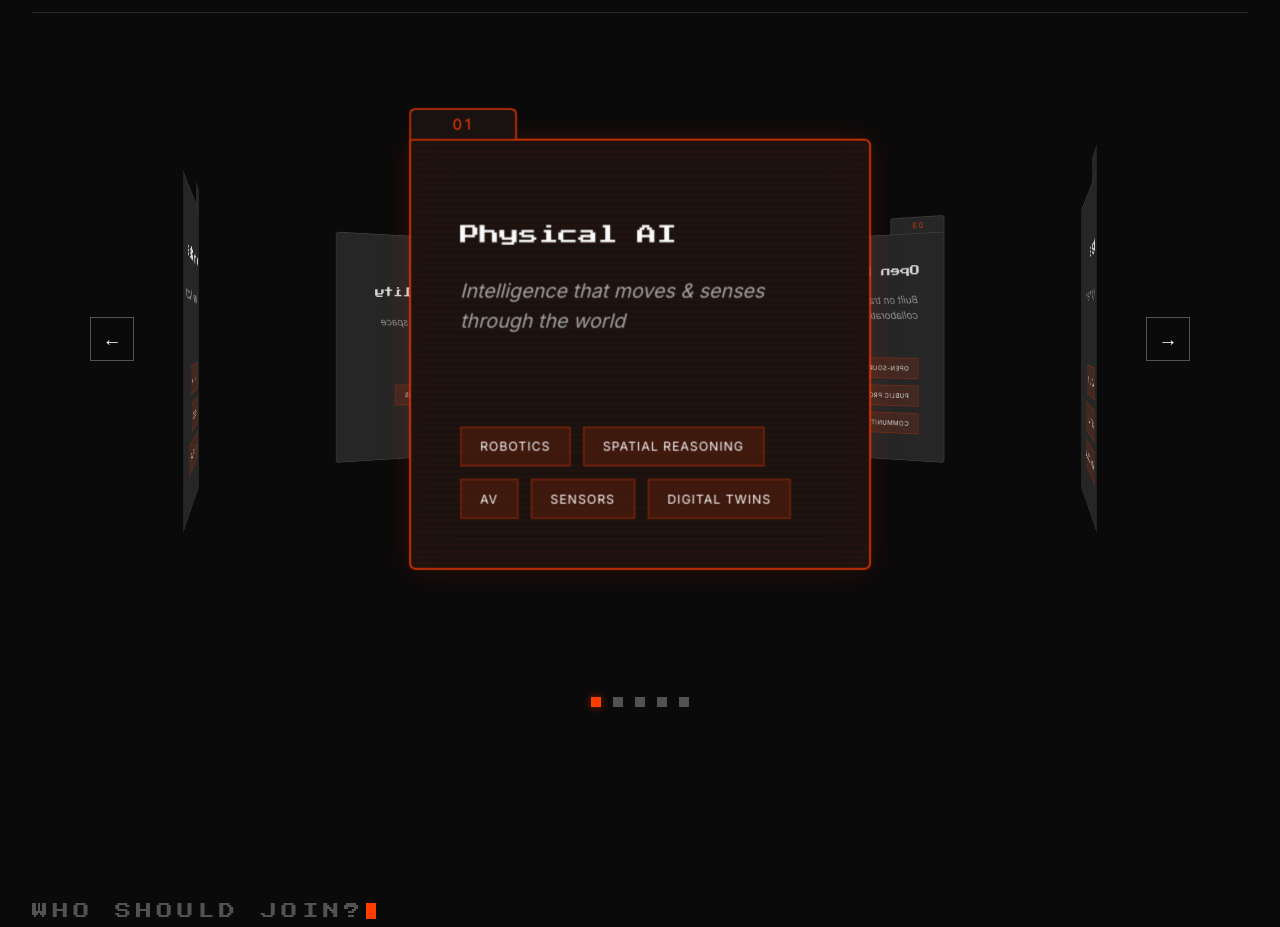
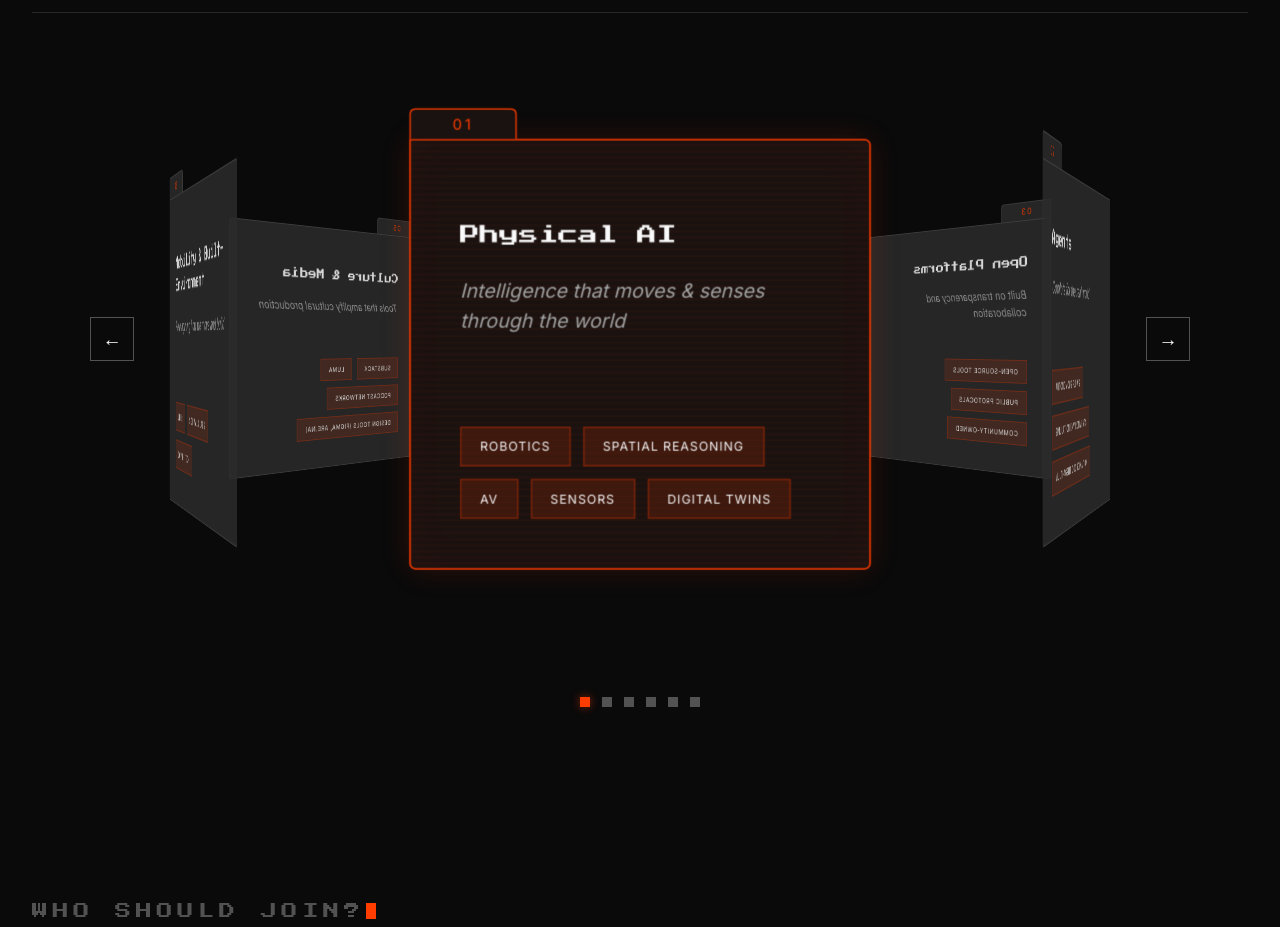
Before and after one commit to atmikapai13/keepingurban, a React (Vite) app: page / in a window 1280 px wide. Shown: the part 3180-4107 px from the top of the page. Built offline with nearby package versions, Linux system fonts and the light colour scheme.

Commit message:
added new track

```diff
--- a/src/App.jsx
+++ b/src/App.jsx
@@ -290,6 +290,12 @@ function UrbanTechCarousel() {
       title: 'Culture & Media',
       tagline: 'Tools that amplify cultural production',
       examples: ['Substack', 'Luma', 'Podcast Networks', 'Design Tools (Figma, Are.na)'],
+    },
+    {
+      index: '06',
+      title: 'Mobility & Built-Environment',
+      tagline: 'Reimagining how we move and build',
+      examples: ['Uber','Sidewalk Labs', 'Gov/Pi Tech'],
     }
   ]
 
```
